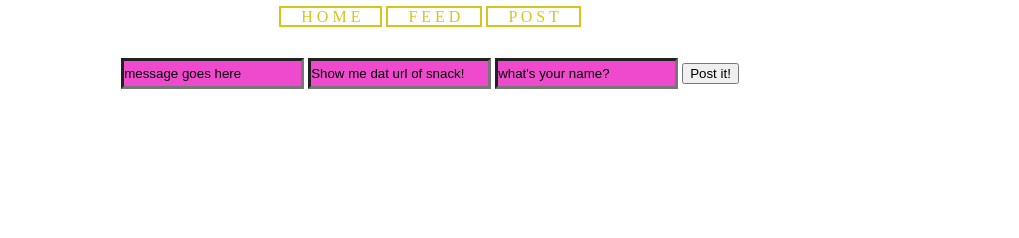
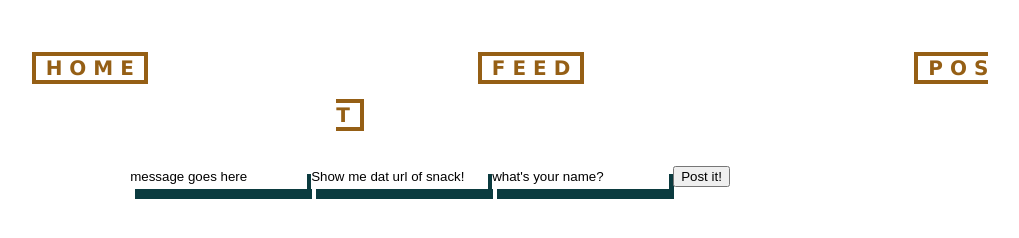
Before and after one commit to girlcodeakl/girlcode-2019-term1, a website: page public/post.html in a window 1280 px wide. Shown: the whole page, without its empty margins (210-1229 px from the left). Drawn offline with Linux system fonts and the light colour scheme.

Commit message:
#29 Update post html
Still have work to do!

```diff
--- a/public/style.css
+++ b/public/style.css
@@ -1,29 +1,34 @@
-div class="navbar" {
+.navbar {
   color: #d6c61b;
   font: Helvetica;
-  font-size: 2EM;
+  font-size: 40px;
 }
 
 a:-webkit-any-link {
     text-decoration: none;
-    color: #d6c61b;
-    font: Helvetica;
-    border: 2px solid;
-    padding-left: 20px;
-    padding-right: 20px;]
+    color: #955F15;
+    font-family: Verdana, sans-serif;
+    font-size: 20px;
+    font-weight: bold;
+    border: 4px solid;
+    padding-left: 10px;
+    padding-right: 10px;
+    margin: 160px;
 }
 
 body {
   text-align: center;
+  padding-top: 30px;
 }
 
 .message-list {
-  background-color: #FFF0A5;
+  background-color: #FFFFFF;
   padding: 20px;
 }
 
 h1 {
   color: #d6c61b;
+  font: Verdana;
 }
 
 .post {
@@ -31,8 +36,9 @@ h1 {
   padding: 10px;
   border: 2px solid #FFB03B;
   border-radius: 5px;
-  color: #468966;
-  text: Helvetica;
+  color: #ffffff;
+  font-family: Verdana, sans-serif;
+  font-style: italic;
 }
 .post img {
   width: 300px;
@@ -40,12 +46,13 @@ h1 {
 }
 
 input {    border-width: 3px;
-    border-style: inset;
+    border-style: none;
   }
 
 input {
     padding: 5px 0px;
-    background-color:#ef4ace;
+    background-color:#ffffff;
+    box-shadow:5px 10px #0B3B3F;
 }
 form {
     display: block;
```
